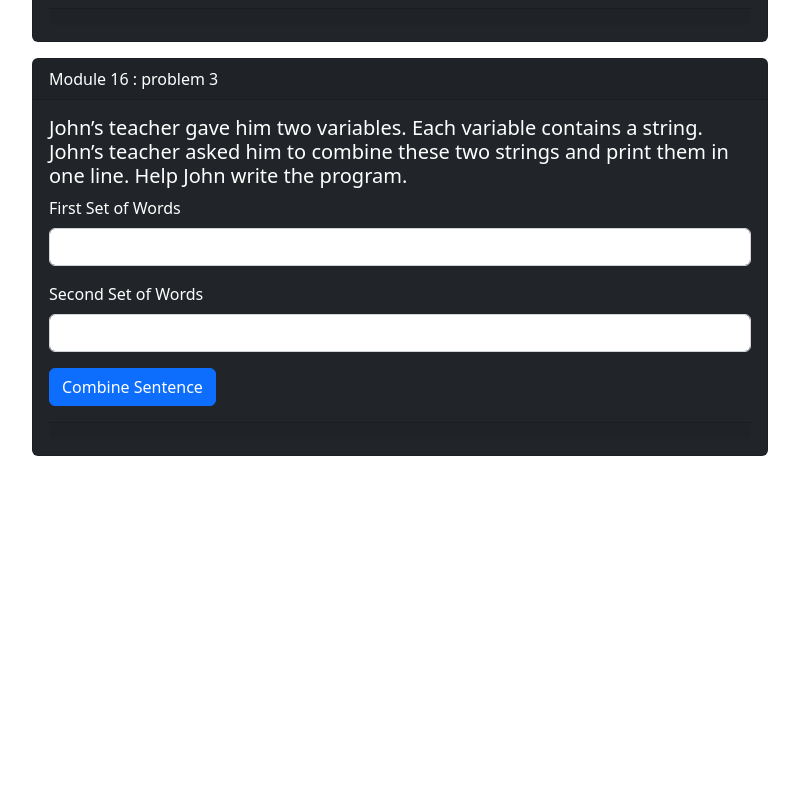
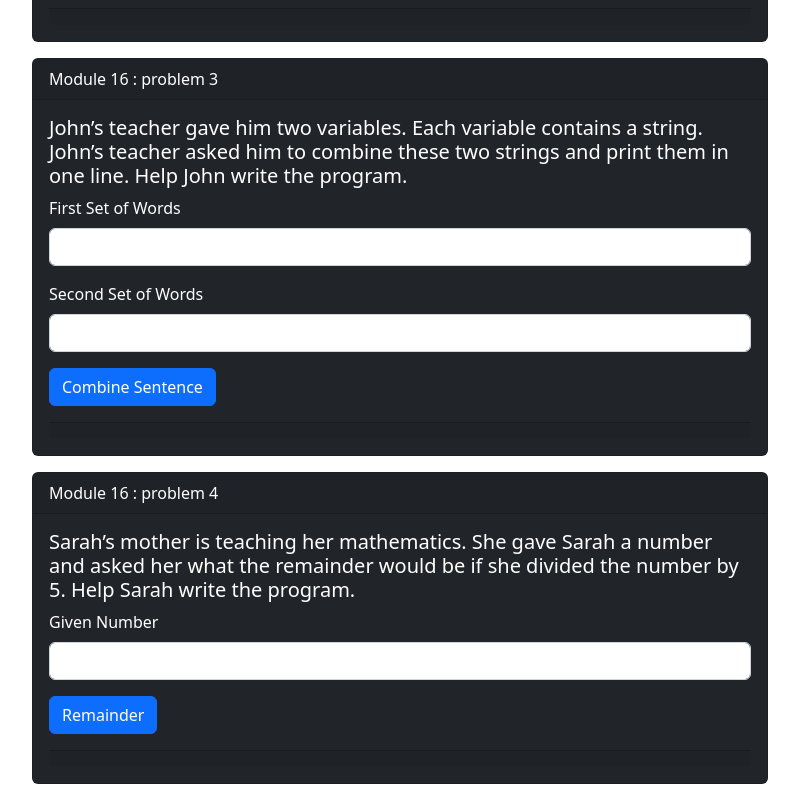
Before and after one commit to MushfiqMoon/pH-practice-js, a plain HTML site: page index.html in a window 1280 px wide. Shown: the part 1106-1906 px from the top of the page, without its empty margins (240-1039 px from the left). Before the commit the page ends 1578 px from the top, so only its background shows below. Drawn offline with nearby package versions, Linux system fonts and the light colour scheme.

Commit message:
all problems done

```diff
--- a/custom.js
+++ b/custom.js
@@ -1,5 +1,4 @@
 // Module 16 : problem 1
-
 calculateReturn = () => {
 
     let momAmount = parseInt(document.getElementById('momAmount').value);
@@ -26,3 +25,22 @@ avgMark = () => {
     // result
     document.getElementById("avgMark").innerHTML = `Average marks = ${AverageMark}`
 }
+
+// Module 16 : problem 3
+twoStringConcat = () => {
+    let firstSet = document.getElementById('firstSet').value;
+    let secondSet = document.getElementById('secondSet').value;
+    // calculation
+    let fullsentence = firstSet + " " + secondSet;
+    // result
+    document.getElementById("twoStringConcat").innerHTML = `${fullsentence}`
+}
+
+// Module 16 : problem 4
+reminderNum = () => {
+    let givenNum = parseInt(document.getElementById('givenNum').value);
+    // calculation
+    let reminder = givenNum % 5;
+    // result
+    document.getElementById("reminder").innerHTML = `${reminder}`
+}
--- a/index.html
+++ b/index.html
@@ -113,17 +113,16 @@
                     <div class="card-header">Module 16 : problem 3</div>
                     <div class="card-body">
                         <h5 class="card-title">John’s teacher gave him two variables. Each variable contains a string.
-                            John’s teacher asked him to combine these two strings and print them in one line. Help John write the program.</h5>
+                            John’s teacher asked him to combine these two strings and print them in one line. Help John
+                            write the program.</h5>
                         <div class="card-text">
                             <div class="mb-3">
                                 <label for="firstSet" class="form-label">First Set of Words</label>
-                                <input type="text" class="form-control" id="firstSet"
-                                    aria-describedby="text" required>
+                                <input type="text" class="form-control" id="firstSet" aria-describedby="text" required>
                             </div>
                             <div class="mb-3">
                                 <label for="secondSet" class="form-label">Second Set of Words</label>
-                                <input type="text" class="form-control" id="secondSet"
-                                    aria-describedby="text" required>
+                                <input type="text" class="form-control" id="secondSet" aria-describedby="text" required>
                             </div>
 
                             <button class="btn btn-primary" onclick="twoStringConcat()">Combine Sentence</button>
@@ -133,21 +132,36 @@
                         </div>
                     </div>
                 </div>
+                <!-- Problem 4 -->
+                <div class="card text-bg-dark my-3">
+                    <div class="card-header">Module 16 : problem 4</div>
+                    <div class="card-body">
+                        <h5 class="card-title">Sarah’s mother is teaching her mathematics. She gave Sarah a number and asked her what the
+                            remainder would be if she divided the number by 5. Help Sarah write the program.</h5>
+                        <div class="card-text">
+                            <div class="mb-3">
+                                <label for="givenNum" class="form-label">Given Number</label>
+                                <input type="number" class="form-control" id="givenNum" aria-describedby="number">
+                            </div>
 
+                            <button class="btn btn-primary" onclick="reminderNum()">Remainder</button>
+
+                            <div class="card-footer mt-3" id="reminder">
+                            </div>
+                        </div>
+                    </div>
+                </div>
+
+            </div>
+            <div class="col-md-2">
+                <div class="sticky-top mt-5"><button type="button" class="btn btn-danger" onclick="location.reload();">Reload All</button></div>
             </div>
         </div>
     </div>
 
     <script>
 
-        twoStringConcat = () => {
-            let firstSet = document.getElementById('firstSet').value;
-            let secondSet = document.getElementById('secondSet').value;
 
-            let fullsentence = firstSet + " " + secondSet;
-
-            document.getElementById("twoStringConcat").innerHTML = `${fullsentence}`
-        }
 
     </script>
 
```
